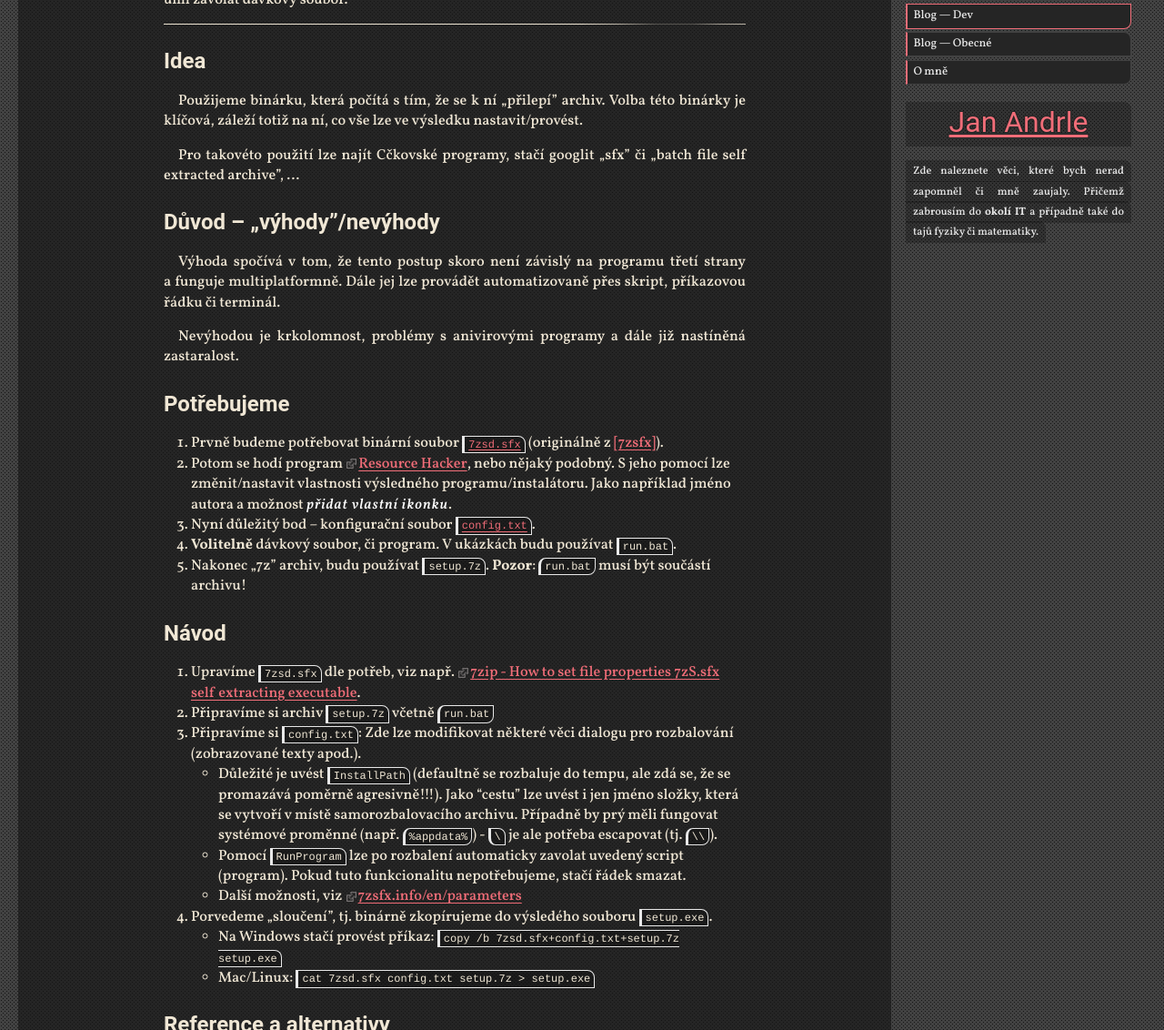
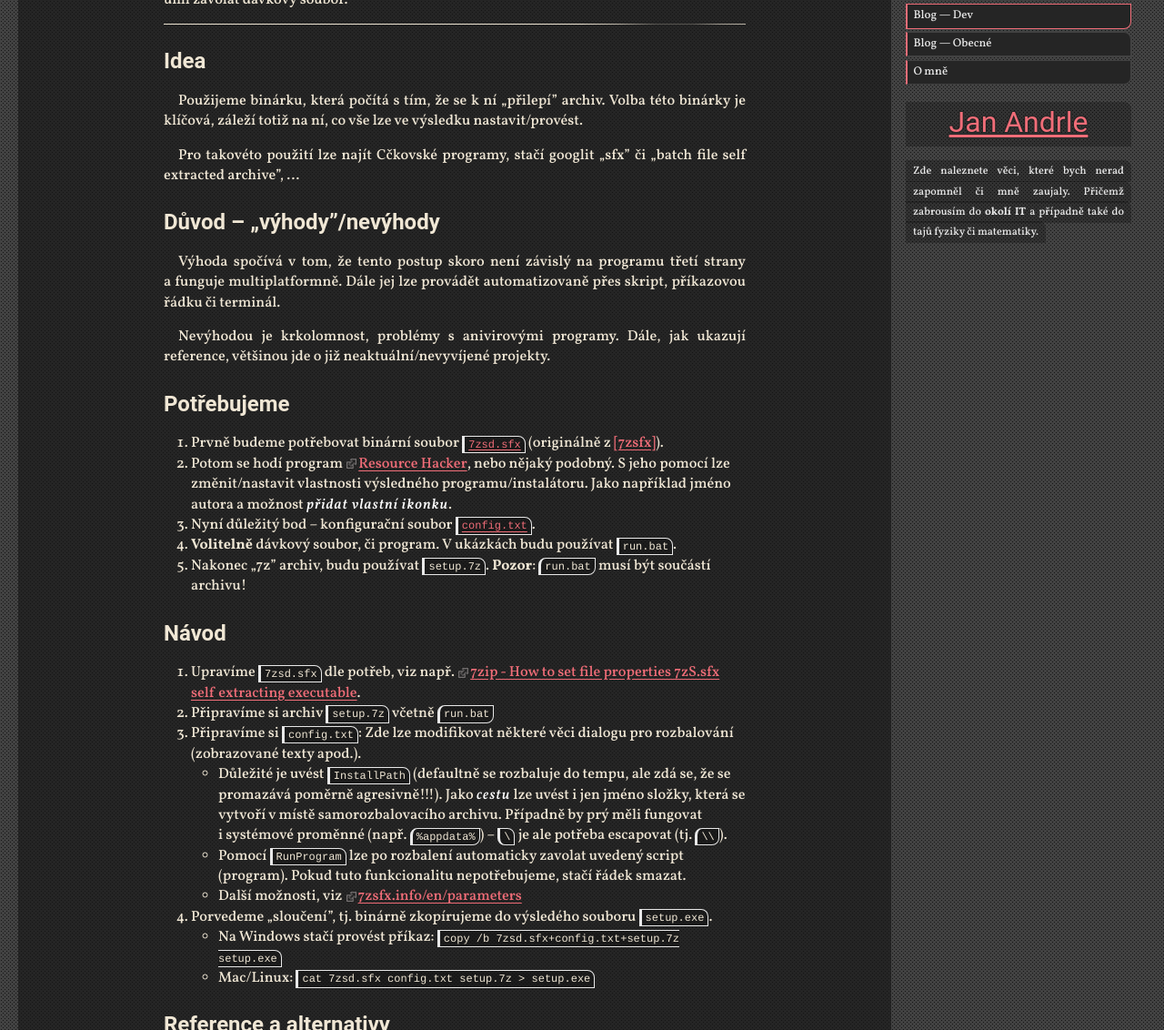
Before and after one commit to jaandrle/jaandrle.github.io, a Jekyll site: the page built from _posts/2020/2020-10-30-7zsfx.md, in a window 1280 px wide and 1400 px high, cut to the strip 268-1400 px from the top of the window. Shown: the whole strip at 91% size. Built offline with Jekyll 4.4.1, drawn with Linux system fonts in a browser that asks for light colours.

Commit message:
:pencil:

```diff
--- a/_posts/2020/2020-10-30-7zsfx.md
+++ b/_posts/2020/2020-10-30-7zsfx.md
@@ -1,5 +1,5 @@
 ---
-title: Samorozbalování pro „7z” archivy a automatické spouštění případného scriptu (programu)
+title: Samorozbalování pro „7z” archivy a automatické spouštění případného scriptu (programu)
 category: dev
 tags: [windows,software]
 assets: /files/7zsfx/
@@ -41,7 +41,7 @@ Pro takovéto použití lze najít Cčkovské programy, stačí googlit „sfx
 ## Důvod – „výhody”/nevýhody
 Výhoda spočívá v tom, že tento postup skoro není závislý na programu třetí strany a funguje multiplatformně. Dále jej lze provádět automatizovaně přes skript, příkazovou řádku či terminál.
 
-Nevýhodou je krkolomnost, problémy s anivirovými programy a dále již nastíněná zastaralost.
+Nevýhodou je krkolomnost, problémy s anivirovými programy. Dále, jak ukazují reference, většinou jde o již neaktuální/nevyvíjené projekty.
 
 ## Potřebujeme
 1. Prvně budeme potřebovat binární soubor [`7zsd.sfx`]({{page.assets}}7zsd.sfx) (originálně z {% include reference.html target="7zsfx" %}).
@@ -54,7 +54,7 @@ Nevýhodou je krkolomnost, problémy s anivirovými programy a dále již nast
 1. Upravíme `7zsd.sfx` dle potřeb, viz např. [7zip - How to set file properties 7zS.sfx self extracting executable](https://stackoverflow.com/a/34474777 "Odkaz na odpověď na Stack Overflow").
 1. Připravíme si archiv `setup.7z` včetně `run.bat`
 1. Připravíme si `config.txt`: Zde lze modifikovat některé věci dialogu pro rozbalování (zobrazované texty apod.).
-    - Důležité je uvést `InstallPath` (defaultně se rozbaluje do tempu, ale zdá se, že se promazává poměrně agresivně!!!). Jako "cestu" lze uvést i jen jméno složky, která se vytvoří v místě samorozbalovacího archivu. Případně by prý měli fungovat systémové proměnné (např. `%appdata%`) - `\` je ale potřeba escapovat (tj. `\\`).
+    - Důležité je uvést `InstallPath` (defaultně se rozbaluje do tempu, ale zdá se, že se promazává poměrně agresivně!!!). Jako *cestu* lze uvést i jen jméno složky, která se vytvoří v místě samorozbalovacího archivu. Případně by prý měli fungovat i systémové proměnné (např. `%appdata%`) – `\` je ale potřeba escapovat (tj. `\\`).
     - Pomocí `RunProgram` lze po rozbalení automaticky zavolat uvedený script (program). Pokud tuto funkcionalitu nepotřebujeme, stačí řádek smazat.
     - Další možnosti, viz [7zsfx.info/en/parameters](https://web.archive.org/web/20160321013621/http://www.7zsfx.info/en/parameters.html "Archivovaná stránka s přehledem parametrů v angličtině")
 1. Porvedeme „sloučení”, tj. binárně zkopírujeme do výsledého souboru `setup.exe`.
```
